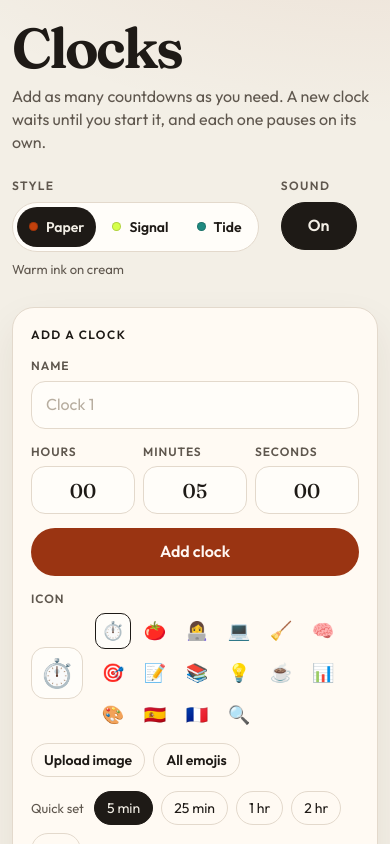
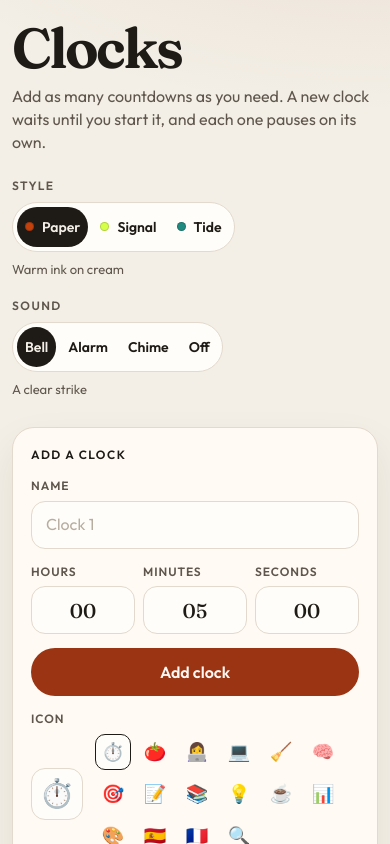
Before and after one commit to Yingxu-Mu/countdown-clocks, a React (Vite) app: page / in a window 390 px wide. Shown: the top 844 px of the page. Built offline with nearby package versions, Linux system fonts and the light colour scheme.

Commit message:
customize sounds

```diff
--- a/src/App.tsx
+++ b/src/App.tsx
@@ -1,12 +1,13 @@
 import { useEffect, useRef, useState } from 'react'
-import { playChime, primeAudio } from './chime'
 import { createId, nextLabel, settleClocks, summarize } from './clocks'
 import { ClockCard } from './components/ClockCard'
 import { ClockForm } from './components/ClockForm'
+import { SoundSwitch } from './components/SoundSwitch'
 import { StyleSwitch } from './components/StyleSwitch'
+import { playSound, prepareSound, primeAudio, unlockSound } from './sounds'
 import { loadClocks, loadSettings, saveClocks, saveSettings, subscribeStorage } from './storage'
 import { quickSetSeconds, rememberDuration } from './time'
-import type { Clock, ThemeId } from './types'
+import type { Clock, SoundId, ThemeId } from './types'
 
 const THEME_COLOR: Record<ThemeId, string> = {
   paper: '#f3efe6',
@@ -30,7 +31,7 @@ export default function App() {
   const [clocks, setClocks] = useState<Clock[]>(loadClocks)
   const [now, setNow] = useState(() => Date.now())
   const [theme, setTheme] = useState<ThemeId>(() => loadSettings().theme)
-  const [sound, setSound] = useState(() => loadSettings().sound)
+  const [sound, setSound] = useState<SoundId>(() => loadSettings().sound)
   const [recentSeconds, setRecentSeconds] = useState<number[]>(initialRecentSeconds)
   const finishedIds = useRef<Set<string> | null>(null)
 
@@ -88,6 +89,10 @@ export default function App() {
   }, [])
 
   useEffect(() => {
+    prepareSound(sound)
+  }, [sound])
+
+  useEffect(() => {
     const prime = () => primeAudio()
     window.addEventListener('pointerdown', prime)
     window.addEventListener('keydown', prime)
@@ -115,7 +120,7 @@ export default function App() {
         seen.delete(clock.id)
       }
     }
-    if (justFinished && sound) playChime()
+    if (justFinished) playSound(sound)
   }, [clocks, sound])
 
   function addClock(input: { label: string; durationMs: number; icon: string }) {
@@ -153,6 +158,7 @@ export default function App() {
   }
 
   function resumeClock(id: string) {
+    unlockSound()
     const time = Date.now()
     setNow(time)
     setClocks((current) =>
@@ -167,6 +173,7 @@ export default function App() {
   }
 
   function restartClock(id: string) {
+    unlockSound()
     const time = Date.now()
     setNow(time)
     setClocks((current) =>
@@ -197,20 +204,7 @@ export default function App() {
         </div>
         <div className="settings">
           <StyleSwitch theme={theme} onChange={setTheme} />
-          <div className="sound-setting">
-            <span className="setting-label" id="sound-label">
-              Sound
-            </span>
-            <button
-              type="button"
-              className="sound-toggle"
-              aria-pressed={sound}
-              aria-label={sound ? 'Sound on' : 'Sound off'}
-              onClick={() => setSound((current) => !current)}
-            >
-              {sound ? 'On' : 'Off'}
-            </button>
-          </div>
+          <SoundSwitch sound={sound} onChange={setSound} />
         </div>
       </header>
 
@@ -254,8 +248,8 @@ export default function App() {
       </main>
 
       <p className="footnote">
-        Saved in this browser. A running clock keeps its deadline if you leave the tab. Sound plays a
-        short chime when one finishes.
+        Saved in this browser. A running clock keeps its deadline if you leave the tab. Sound plays the
+        finish tone you picked when a clock ends.
       </p>
     </div>
   )
--- /dev/null
+++ b/src/components/SoundSwitch.tsx
@@ -0,0 +1,62 @@
+import { useRef, type KeyboardEvent } from 'react'
+import { playSound } from '../sounds'
+import { SOUNDS, type SoundId } from '../types'
+
+type SoundSwitchProps = {
+  sound: SoundId
+  onChange: (sound: SoundId) => void
+}
+
+export function SoundSwitch({ sound, onChange }: SoundSwitchProps) {
+  const buttons = useRef<Partial<Record<SoundId, HTMLButtonElement | null>>>({})
+  const active = SOUNDS.find((item) => item.id === sound) ?? SOUNDS[0]
+
+  function choose(id: SoundId) {
+    onChange(id)
+    playSound(id)
+  }
+
+  function move(delta: number) {
+    const current = SOUNDS.findIndex((item) => item.id === sound)
+    const next = SOUNDS[(current + delta + SOUNDS.length) % SOUNDS.length]
+    if (!next) return
+    choose(next.id)
+    queueMicrotask(() => buttons.current[next.id]?.focus())
+  }
+
+  function onKeyDown(event: KeyboardEvent<HTMLDivElement>) {
+    if (event.key === 'ArrowRight' || event.key === 'ArrowDown') {
+      event.preventDefault()
+      move(1)
+    } else if (event.key === 'ArrowLeft' || event.key === 'ArrowUp') {
+      event.preventDefault()
+      move(-1)
+    }
+  }
+
+  return (
+    <div className="sound-setting">
+      <span id="sound-label" className="setting-label">
+        Sound
+      </span>
+      <div role="radiogroup" aria-labelledby="sound-label" className="segment" onKeyDown={onKeyDown}>
+        {SOUNDS.map((item) => (
+          <button
+            key={item.id}
+            ref={(node) => {
+              buttons.current[item.id] = node
+            }}
+            type="button"
+            role="radio"
+            aria-checked={item.id === sound}
+            tabIndex={item.id === sound ? 0 : -1}
+            onClick={() => choose(item.id)}
+          >
+            {item.label}
+          </button>
+        ))}
+      </div>
+      <p className="setting-note">{active.note}</p>
+    </div>
+  )
+}
--- a/src/components/StyleSwitch.tsx
+++ b/src/components/StyleSwitch.tsx
@@ -36,7 +36,7 @@ export function StyleSwitch({ theme, onChange }: StyleSwitchProps) {
       <div
         role="radiogroup"
         aria-labelledby="style-label"
-        className="style-switch"
+        className="segment"
         onKeyDown={onKeyDown}
       >
         {THEMES.map((item) => (
@@ -56,7 +56,7 @@ export function StyleSwitch({ theme, onChange }: StyleSwitchProps) {
           </button>
         ))}
       </div>
-      <p className="style-note">{active.note}</p>
+      <p className="setting-note">{active.note}</p>
     </div>
   )
 }
--- a/src/index.css
+++ b/src/index.css
@@ -199,13 +199,13 @@ html[data-theme='tide'] {
   text-transform: uppercase;
 }
 
-.style-note {
+.setting-note {
   margin: 8px 0 0;
   color: var(--muted);
   font-size: 13px;
 }
 
-.style-switch {
+.segment {
   display: inline-flex;
   padding: 4px;
   gap: 4px;
@@ -214,7 +214,7 @@ html[data-theme='tide'] {
   background: var(--field);
 }
 
-.style-switch button {
+.segment button {
   appearance: none;
   border: 0;
   background: transparent;
@@ -229,16 +229,16 @@ html[data-theme='tide'] {
   font-weight: 600;
 }
 
-.style-switch button:hover {
+.segment button:hover {
   background: var(--hover);
 }
 
-.style-switch button[aria-checked='true'] {
+.segment button[aria-checked='true'] {
   background: var(--ink);
   color: var(--bg);
 }
 
-.style-switch button[aria-checked='true']:hover {
+.segment button[aria-checked='true']:hover {
   background: var(--ink);
 }
 
@@ -259,31 +259,6 @@ html[data-theme='tide'] {
 
 .swatch-tide {
   background: #1f8a80;
-}
-
-.sound-toggle {
-  appearance: none;
-  min-width: 76px;
-  min-height: 48px;
-  padding: 0 16px;
-  border-radius: var(--control-radius);
-  border: 1px solid var(--line);
-  background: var(--field);
-  font-weight: 600;
-}
-
-.sound-toggle[aria-pressed='true'] {
-  background: var(--ink);
-  color: var(--bg);
-  border-color: var(--ink);
-}
-
-.sound-toggle:hover {
-  background: var(--hover);
-}
-
-.sound-toggle[aria-pressed='true']:hover {
-  background: var(--ink);
 }
 
 .stack {
@@ -866,13 +841,14 @@ html[data-theme='signal'] .status {
     gap: 22px;
   }
 
-  .style-switch {
+  .segment {
     width: 100%;
   }
 
-  .style-switch button {
+  .segment button {
     flex: 1;
     justify-content: center;
+    padding-inline: 8px;
   }
 
   .duration,
--- /dev/null
+++ b/src/sounds.ts
@@ -0,0 +1,164 @@
+import type { SoundId } from './types'
+
+const SAMPLE_RATE = 22_050
+
+type Wave = 'sine' | 'square'
+
+let output: HTMLAudioElement | null = null
+let primer: HTMLAudioElement | null = null
+let live = false
+let selected: SoundId = 'bell'
+
+const clips: Record<Exclude<SoundId, 'off'>, string> = {
+  bell: wavUrl(renderBell()),
+  alarm: wavUrl(renderAlarm()),
+  chime: wavUrl(renderChime()),
+}
+
+const silent = wavUrl(new Float32Array(SAMPLE_RATE / 50))
+
+function player(): HTMLAudioElement {
+  if (!output) {
+    output = new Audio()
+    output.preload = 'auto'
+  }
+  return output
+}
+
+export function prepareSound(id: SoundId) {
+  selected = id
+}
+
+export function primeAudio() {
+  if (!primer) {
+    primer = new Audio(silent)
+    primer.preload = 'auto'
+  }
+  void primer
+    .play()
+    ?.then(() => primer?.pause())
+    .catch(() => {
+      // A later click can unlock playback.
+    })
+}
+
+export function unlockSound() {
+  if (selected === 'off' || live) return
+  const audio = player()
+  const clip = clips[selected]
+  if (audio.src !== clip) audio.src = clip
+  audio.volume = 0
+  void audio
+    .play()
+    ?.then(() => {
+      if (live) {
+        audio.volume = 1
+        return
+      }
+      audio.pause()
+      try {
+        audio.currentTime = 0
+      } catch {
+        // The clip may still be loading.
+      }
+    })
+    .catch(() => {
+      // Playback can start on the next click.
+    })
+}
+
+export function playSound(id: SoundId) {
+  if (id === 'off') return
+  const audio = player()
+  live = true
+  const clip = clips[id]
+  if (audio.src !== clip) audio.src = clip
+  try {
+    audio.currentTime = 0
+  } catch {
+    // The clip is not loaded yet; play() starts at the beginning.
+  }
+  audio.volume = 1
+  void audio.play().catch(() => {
+    live = false
+  })
+}
+
+function renderBell(): Float32Array {
+  const samples = buffer(0.85)
+  addWave(samples, 880, 0, 0.34, 0.55, 'sine')
+  addWave(samples, 1760, 0, 0.2, 0.18, 'sine')
+  addWave(samples, 1174.66, 0.16, 0.36, 0.5, 'sine')
+  addWave(samples, 1567.98, 0.34, 0.48, 0.48, 'sine')
+  return samples
+}
+
+function renderAlarm(): Float32Array {
+  const samples = buffer(1.05)
+  for (let index = 0; index < 6; index += 1) {
+    addWave(samples, index % 2 === 0 ? 960 : 640, index * 0.16, 0.12, 0.62, 'square')
+  }
+  return samples
+}
+
+function renderChime(): Float32Array {
+  const samples = buffer(0.55)
+  addWave(samples, 523.25, 0, 0.32, 0.16, 'sine')
+  addWave(samples, 783.99, 0.08, 0.4, 0.12, 'sine')
+  return samples
+}
+
+function buffer(seconds: number): Float32Array {
+  return new Float32Array(Math.ceil(seconds * SAMPLE_RATE))
+}
+
+function addWave(
+  samples: Float32Array,
+  frequency: number,
+  start: number,
+  duration: number,
+  peak: number,
+  wave: Wave,
+) {
+  const from = Math.floor(start * SAMPLE_RATE)
+  const count = Math.floor(duration * SAMPLE_RATE)
+  const attack = Math.max(1, Math.floor(0.012 * SAMPLE_RATE))
+  for (let index = 0; index < count; index += 1) {
+    const position = from + index
+    if (position >= samples.length) break
+    const env = Math.min(1, index / attack) * (1 - index / count)
+    const phase = (2 * Math.PI * frequency * index) / SAMPLE_RATE
+    const raw = wave === 'square' ? (Math.sin(phase) >= 0 ? 1 : -1) : Math.sin(phase)
+    samples[position] = (samples[position] ?? 0) + raw * peak * env
+  }
+}
+
+function wavUrl(samples: Float32Array): string {
+  const dataBytes = samples.length * 2
+  const bytes = new Uint8Array(44 + dataBytes)
+  const view = new DataView(bytes.buffer)
+  writeText(view, 0, 'RIFF')
+  view.setUint32(4, 36 + dataBytes, true)
+  writeText(view, 8, 'WAVE')
+  writeText(view, 12, 'fmt ')
+  view.setUint32(16, 16, true)
+  view.setUint16(20, 1, true)
+  view.setUint16(22, 1, true)
+  view.setUint32(24, SAMPLE_RATE, true)
+  view.setUint32(28, SAMPLE_RATE * 2, true)
+  view.setUint16(32, 2, true)
+  view.setUint16(34, 16, true)
+  writeText(view, 36, 'data')
+  view.setUint32(40, dataBytes, true)
+  for (let index = 0; index < samples.length; index += 1) {
+    const sample = Math.max(-1, Math.min(1, samples[index] ?? 0))
+    view.setInt16(44 + index * 2, Math.round(sample * 0x7fff), true)
+  }
+  return URL.createObjectURL(new Blob([bytes], { type: 'audio/wav' }))
+}
+
+function writeText(view: DataView, offset: number, text: string) {
+  for (let index = 0; index < text.length; index += 1) {
+    view.setUint8(offset + index, text.charCodeAt(index))
+  }
+}
--- a/src/storage.ts
+++ b/src/storage.ts
@@ -1,11 +1,17 @@
 import { normalizeIcon } from './icons'
 import { MAX_DURATION_MS, rememberDuration } from './time'
-import { isThemeId, type Clock, type ClockStatus, type Settings } from './types'
+import { isSoundId, isThemeId, type Clock, type ClockStatus, type Settings, type SoundId } from './types'
 
 const CLOCKS_KEY = 'countdown-clocks.clocks.v1'
 const SETTINGS_KEY = 'countdown-clocks.settings.v1'
 
-const DEFAULT_SETTINGS: Settings = { theme: 'paper', sound: true, recentSeconds: [] }
+const DEFAULT_SETTINGS: Settings = { theme: 'paper', sound: 'bell', recentSeconds: [] }
+
+function normalizeSound(value: unknown): SoundId {
+  if (value === false) return 'off'
+  if (isSoundId(value)) return value
+  return DEFAULT_SETTINGS.sound
+}
 
 function normalizeRecent(value: unknown): number[] {
   if (!Array.isArray(value)) return []
@@ -101,7 +107,7 @@ export function loadSettings(): Settings {
     if (!isRecord(parsed)) return DEFAULT_SETTINGS
     return {
       theme: isThemeId(parsed.theme) ? parsed.theme : DEFAULT_SETTINGS.theme,
-      sound: typeof parsed.sound === 'boolean' ? parsed.sound : DEFAULT_SETTINGS.sound,
+      sound: normalizeSound(parsed.sound),
       recentSeconds: normalizeRecent(parsed.recentSeconds),
     }
   } catch {
--- a/src/types.ts
+++ b/src/types.ts
@@ -5,6 +5,15 @@ export const THEMES = [
 ] as const
 
 export type ThemeId = (typeof THEMES)[number]['id']
+
+export const SOUNDS = [
+  { id: 'bell', label: 'Bell', note: 'A clear strike' },
+  { id: 'alarm', label: 'Alarm', note: 'A repeating beep' },
+  { id: 'chime', label: 'Chime', note: 'A soft pair of notes' },
+  { id: 'off', label: 'Off', note: 'Silent when a clock finishes' },
+] as const
+
+export type SoundId = (typeof SOUNDS)[number]['id']
 
 export type ClockStatus = 'running' | 'paused' | 'done'
 
@@ -20,10 +29,14 @@ export type Clock = {
 
 export type Settings = {
   theme: ThemeId
-  sound: boolean
+  sound: SoundId
   recentSeconds: number[]
 }
 
 export function isThemeId(value: unknown): value is ThemeId {
   return THEMES.some((theme) => theme.id === value)
 }
+
+export function isSoundId(value: unknown): value is SoundId {
+  return SOUNDS.some((sound) => sound.id === value)
+}
```
Also changed, not shown: src/chime.ts (deleted, +0 -38 lines).
